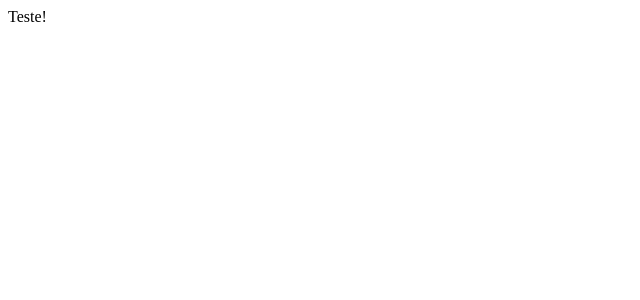
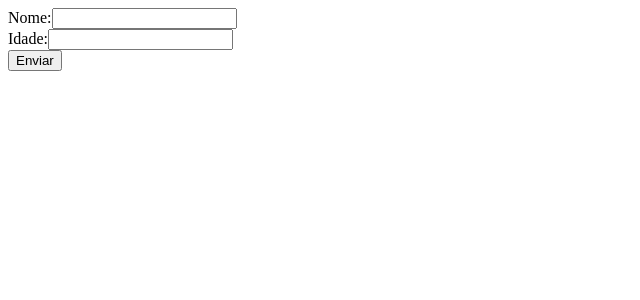
Before and after one commit to Welen1911/react_aulas, a React (Create React App) app: page / in a window 1280 px wide. Shown: the top 300 px of the page, without its empty margins (0-640 px from the left). Built offline with nearby package versions, Linux system fonts and the light colour scheme.

Commit message:
Alteração de pastas e instalação do rrd

```diff
--- a/package.json
+++ b/package.json
@@ -5,6 +5,7 @@
   "dependencies": {
     "react": "^18.2.0",
     "react-dom": "^18.2.0",
+    "react-router-dom": "^6.11.2",
     "web-vitals": "^2.1.4"
   },
   "devDependencies": {
@@ -15,8 +16,9 @@
     "@types/node": "^16.18.34",
     "@types/react": "^18.2.8",
     "@types/react-dom": "^18.2.4",
-    "typescript": "^4.9.5",
-    "react-scripts": "5.0.1"
+    "@types/react-router-dom": "^5.3.3",
+    "react-scripts": "5.0.1",
+    "typescript": "^4.9.5"
   },
   "scripts": {
     "start": "react-scripts start",
--- a/src/App.tsx
+++ /dev/null
@@ -1,8 +0,0 @@
-
-export const App = () => {
-  return (
-    <div className="App">
-      Teste!
-    </div>
-  );
-}
--- /dev/null
+++ b/src/App/App.tsx
@@ -0,0 +1,6 @@
+import { Routes } from "./routes/index";
+export const App = () => {
+  return (
+   <Routes />
+  );
+}
--- /dev/null
+++ b/src/App/pages/dashBoard/DashBoard.tsx
@@ -0,0 +1,5 @@
+export const DashBoard = () => {
+    return (
+<p>DashBoard</p>
+    )
+}
--- /dev/null
+++ b/src/App/pages/form/Form.tsx
@@ -0,0 +1,9 @@
+export const Form = () => {
+    return (
+        <div>
+            Nome:<input type="text" /><br />
+            Idade:<input type="number"/><br />
+            <button onClick={() => {}}>Enviar</button>
+        </div>
+    )
+}
--- /dev/null
+++ b/src/App/pages/index.ts
@@ -0,0 +1,2 @@
+export * from "./dashBoard/DashBoard"
+export * from "./form/Form"
--- /dev/null
+++ b/src/App/routes/index.tsx
@@ -0,0 +1,15 @@
+import { BrowserRouter, Navigate, Routes as Switch, Route } from "react-router-dom"
+import { DashBoard } from "../pages"
+import {Form} from "../pages"
+
+export const Routes = () => {
+    return (
+        <BrowserRouter>
+            <Switch>
+                <Route path="/pagina-inicial" Component={DashBoard}></Route>
+
+                <Route path="*" Component={() => <Form></Form>}></Route>
+            </Switch>
+        </BrowserRouter>
+    )
+}
--- /dev/null
+++ b/src/App/shared/components/index.ts
@@ -0,0 +1 @@
+export {}
--- /dev/null
+++ b/src/App/shared/contexts/index.ts
@@ -0,0 +1 @@
+export {}
--- /dev/null
+++ b/src/App/shared/hooks/index.ts
@@ -0,0 +1 @@
+export {}
--- /dev/null
+++ b/src/App/shared/services/index.ts
@@ -0,0 +1 @@
+export {}
--- a/src/index.tsx
+++ b/src/index.tsx
@@ -1,6 +1,6 @@
 import React from 'react';
 import ReactDOM from 'react-dom/client';
-import {App} from './App';
+import {App} from './App/App';
 import reportWebVitals from './reportWebVitals';
 
 const root = ReactDOM.createRoot(
```
Also changed, not shown: 1 other file (tests, documents, lock files or other folders).
